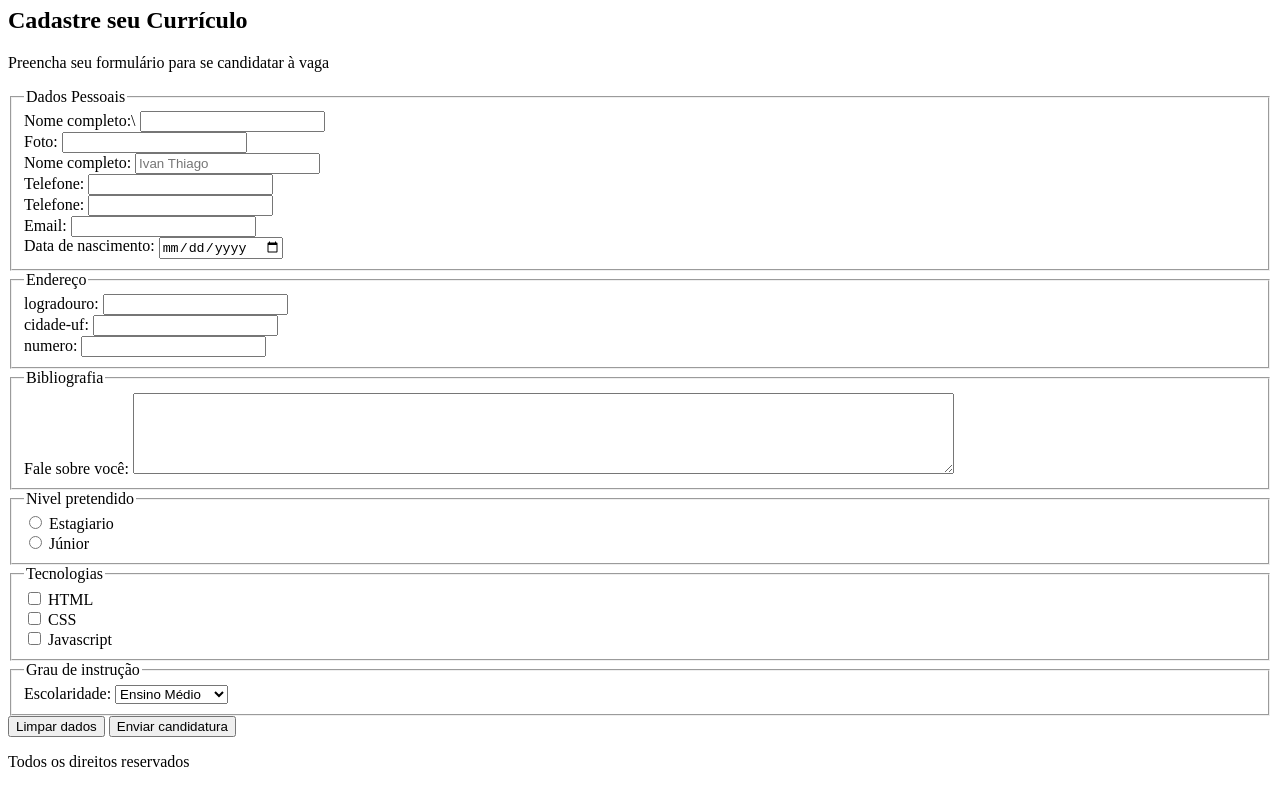
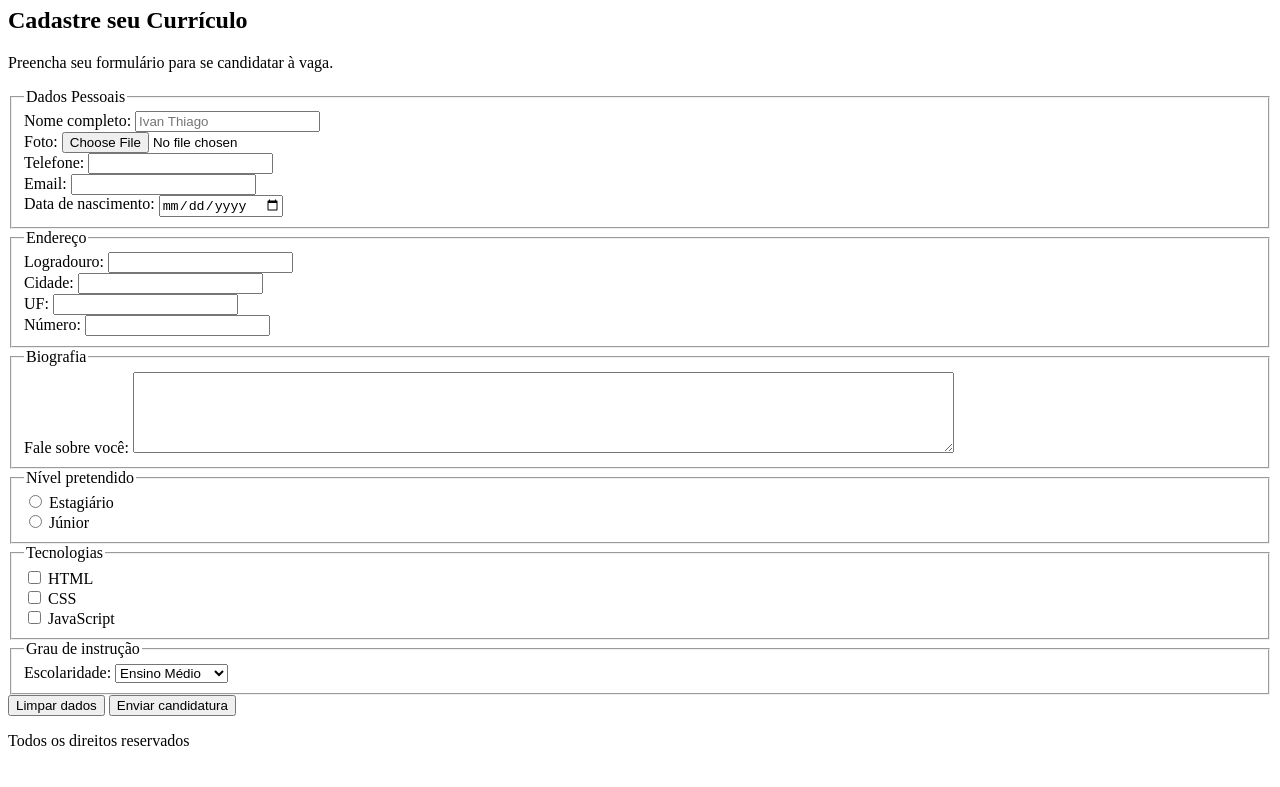
Before and after one commit to ivanthiago-ctrl/UP-Frontend, a plain HTML site: page index.html in a window 1280 px wide. Shown: the part 73-860 px from the top of the page. After the commit the page ends 839 px from the top, so only its background shows below. Drawn offline with Linux system fonts and the light colour scheme.

Commit message:
aula-4
atividade da aula 4

```diff
--- a/index.html
+++ b/index.html
@@ -1,84 +1,131 @@
 <!DOCTYPE html>
 <html lang="pt-br">
 <head>
+    <meta charset="UTF-8">
     <title>Recrutamento Online</title>
-        <meta charset="UTF-8">
 </head>
+
 <body>
+
 <header>
-        <h1>Recrutamento online</h1>
+    <h1>Recrutamento Online</h1>
 </header>
+
 <main>
     <section>
         <h2>Cadastre seu Currículo</h2>
-            <form action="#" method="get">
-                <form action="https://postman-echo.com/post" method="post" enctype="multipart/form-data"></form>
-                <p>Preencha seu formulário para se candidatar à vaga</p>
+
+        <form action="https://postman-echo.com/post"
+              method="post"
+              enctype="multipart/form-data">
+
+            <p>Preencha seu formulário para se candidatar à vaga.</p>
+
             <fieldset>
                 <legend>Dados Pessoais</legend>
+
                 <div>
-                        <label for="nome_id">  Nome completo:</label>\
-                        <input id="nome_id" name="Nome" >
+                    <label for="nome_id">Nome completo:</label>
+                    <input id="nome_id"
+                           name="nome"
+                           type="text"
+                           placeholder="Ivan Thiago"
+                           required>
                 </div>
+
                 <div>
                     <label for="foto_id">Foto:</label>
-                        <input id="foto_id" name="foto" type="text" accept="image/*">
+                    <input id="foto_id"
+                           name="foto"
+                           type="file"
+                           accept="image/*">
                 </div>
-                    <div>
-                        <label for="nome_id">Nome completo:</label>
-                        <input id="nome_id" name="nome" type="text" placeholder="Ivan Thiago">
-                    </div>
+
                 <div>
                     <label for="telefone_id">Telefone:</label>
-                        <input id="telefone_id" name="telefone" type="tel" required>
+                    <input id="telefone_id"
+                           name="telefone"
+                           type="tel"
+                           required>
                 </div>
+
                 <div>
-                        <label for="telefone_id">Telefone: </label> </label>
-                        <input id="telefone_id" name="telefone" type="tel">
+                    <label for="email_id">Email:</label>
+                    <input id="email_id"
+                           name="email"
+                           type="email"
+                           required>
                 </div>
+
                 <div>
-                        <label for="email_id">Email: </label> </label>
-                        <input id="email_id" name="email" type="email">
+                    <label for="data_nasc_id">Data de nascimento:</label>
+                    <input id="data_nasc_id"
+                           name="data_nasc"
+                           type="date">
                 </div>
-                    <div>
-                        <label for="data_nasc_id">Data de nascimento: </label> </label>
-                        <input id="data_nasc_id" name="data_nasc" type="date">
-                    </div>
+
             </fieldset>
+
             <fieldset>
                 <legend>Endereço</legend>
+
                 <div>
-                        <label for="logradouro_id">logradouro: </label> </label>
-                        <input id="logradouro_id" name="logradouro" type="text">
+                    <label for="logradouro_id">Logradouro:</label>
+                    <input id="logradouro_id"
+                           name="logradouro"
+                           type="text">
                 </div>
+
                 <div>
-                        <label for="cidade_id">cidade-uf: </label> </label>
-                        <input id="cidade_id" name= "cidade" type="text">
+                    <label for="cidade_id">Cidade:</label>
+                    <input id="cidade_id"
+                           name="cidade"
+                           type="text">
                 </div>
+
                 <div>
-                        <label for="numero_id">numero: </label> </label>
-                        <input id="numero_id" name="numero" type="number">
+                    <label for="uf_id">UF:</label>
+                    <input id="uf_id"
+                           name="uf"
+                           type="text"
+                           maxlength="2"
+                           pattern= "[A-Z]{2}"
+                           title="Digite duas letras maiúsculas para a UF"
+                           required>
                 </div>
+
+                <div>
+                    <label for="numero_id">Número:</label>
+                    <input id="numero_id"
+                           name="numero"
+                           type="number">
+                </div>
+
             </fieldset>
+
             <fieldset>
-                    <legend>Bibliografia</legend>
+                <legend>Biografia</legend>
+
                 <div>
-                        <label for="resumo_id">Fale sobre você: </label> </label>
+                    <label for="resumo_id">Fale sobre você:</label>
                     <textarea id="resumo_id"
                               name="resumo"
                               rows="5"
                               cols="100"></textarea>
                 </div>
             </fieldset>
+
             <fieldset>
-                    <legend>Nivel pretendido</legend>
+                <legend>Nível pretendido</legend>
+
                 <div>
                     <input id="estagiario_id"
                            name="nivel"
                            type="radio"
                            value="estagiario">
-                               <label for="estagiario_id">Estagiario </label>
+                    <label for="estagiario_id">Estagiário</label>
                 </div>
+
                 <div>
                     <input id="junior_id"
                            name="nivel"
@@ -86,51 +133,68 @@
                            value="junior">
                     <label for="junior_id">Júnior</label>
                 </div>
+
             </fieldset>
+
             <fieldset>
                 <legend>Tecnologias</legend>
+
                 <div>
                     <input id="tec_html_id"
                            name="tecnologia"
                            type="checkbox"
                            value="html">
-                        <label for="tec_html_id"> HTML</label>
+                    <label for="tec_html_id">HTML</label>
                 </div>
+
                 <div>
                     <input id="tec_css_id"
                            name="tecnologia"
                            type="checkbox"
                            value="css">
-                        <label for="tec_css_id"> CSS</label>
+                    <label for="tec_css_id">CSS</label>
                 </div>
+
                 <div>
                     <input id="tec_js_id"
                            name="tecnologia"
                            type="checkbox"
                            value="js">
-                        <label for="tec_js_id"> Javascript</label>
+                    <label for="tec_js_id">JavaScript</label>
                 </div>
+
             </fieldset>
+
             <fieldset>
                 <legend>Grau de instrução</legend>
+
                 <div>
                     <label for="escolaridade_id">Escolaridade:</label>
-                        <select id="escolaridade_id" name="escolaridade">
+
+                    <select id="escolaridade_id"
+                            name="escolaridade">
+
                         <option value="medio">Ensino Médio</option>
                         <option value="graduacao">Graduação</option>
                         <option value="pos">Pós-graduação</option>
+
                     </select>
                 </div>
+
             </fieldset>
+
             <div>
                 <button type="reset">Limpar dados</button>
                 <button type="submit">Enviar candidatura</button>
             </div>
+
         </form>
     </section>
 </main>
+
 <footer>
-        <p> Todos os direitos reservados</p>
+    <p>Todos os direitos reservados</p>
 </footer>
+
 </body>
 </html>
```
Also changed, not shown: resposta.json (added, +52 -0 lines), 2 other files. Lines whose indentation alone changed are shown as unchanged.
